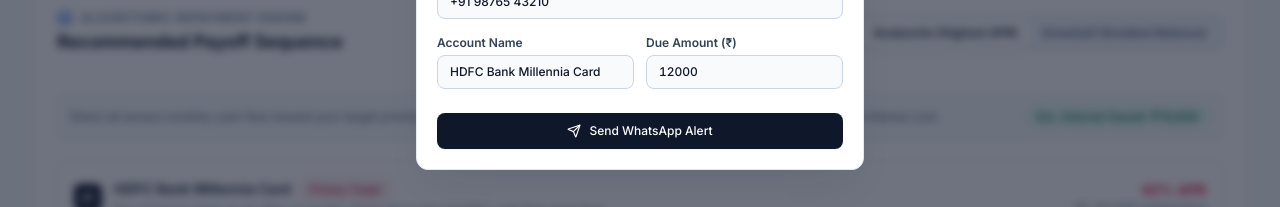
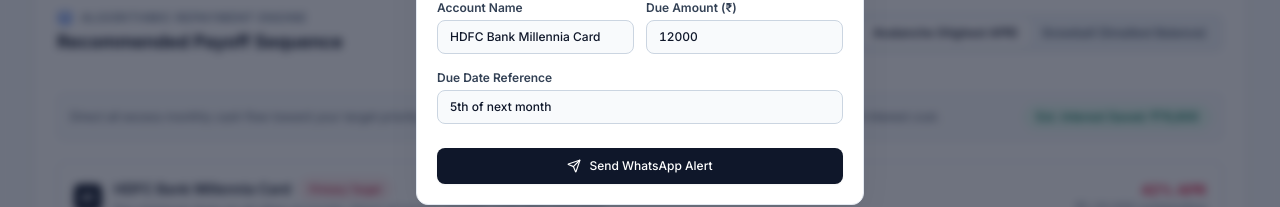
Before and after one commit to sahilbhargava6/nevasta-frontend, a Next.js app: page /dashboard in a window 1280 px wide. Both pictures are taken after a click on the button "Set Alert". Shown: the part 420-627 px from the top of the page. Built offline with nearby package versions, Linux system fonts and the light colour scheme; no server answers.

Commit message:
Clean all unused imports and add missing due date field

```diff
--- a/src/app/balance-transfer/page.tsx
+++ b/src/app/balance-transfer/page.tsx
@@ -5,15 +5,10 @@
 import {
   Sparkles,
   Calculator,
-  ArrowRight,
   CheckCircle2,
-  TrendingDown,
   FileText,
   Clock,
   RefreshCw,
-  Building2,
-  ShieldCheck,
-  ChevronRight,
   Sliders,
 } from 'lucide-react';
 import { api } from '@/lib/api';
--- a/src/app/dashboard/page.tsx
+++ b/src/app/dashboard/page.tsx
@@ -5,7 +5,6 @@
 import Link from 'next/link';
 import {
   TrendingDown,
-  CreditCard,
   Landmark,
   Sparkles,
   ArrowRight,
@@ -17,7 +16,6 @@
   Lightbulb,
   Gauge,
   Layers,
-  ArrowUpRight,
 } from 'lucide-react';
 import { api } from '@/lib/api';
 import ReminderModal from '@/components/ReminderModal';
@@ -29,7 +27,6 @@
   const [eligibility, setEligibility] = useState<any>(null);
   const [cibilTips, setCibilTips] = useState<any>(null);
   const [strategy, setStrategy] = useState<'avalanche' | 'snowball'>('avalanche');
-  const [loading, setLoading] = useState(true);
   const [user, setUser] = useState<any>(null);
   const [isReminderOpen, setIsReminderOpen] = useState(false);
 
@@ -175,8 +172,6 @@
       setSnowballPlan(DEFAULT_SNOWBALL);
       setEligibility(DEFAULT_ELIGIBILITY);
       setCibilTips(DEFAULT_CIBIL_TIPS);
-    } finally {
-      setLoading(false);
     }
   };
 
@@ -185,7 +180,9 @@
     if (storedUser) {
       try {
         setUser(JSON.parse(storedUser));
-      } catch (e) {}
+      } catch {
+        // invalid stored json
+      }
     }
     loadData();
   }, []);
--- a/src/app/page.tsx
+++ b/src/app/page.tsx
@@ -5,16 +5,12 @@
 import AuthModal from '@/components/AuthModal';
 import {
   CreditCard,
-  Landmark,
   Layers,
   ShieldCheck,
-  TrendingDown,
   ArrowRight,
   CheckCircle2,
   Lock,
   ChevronDown,
-  Percent,
-  Calendar,
   Building2,
   FileCheck2,
   Sparkles,
--- a/src/components/Navbar.tsx
+++ b/src/components/Navbar.tsx
@@ -11,7 +11,6 @@
   LogOut,
   Menu,
   X,
-  User,
   ShieldCheck,
   ChevronRight,
 } from 'lucide-react';
--- a/src/components/ReminderModal.tsx
+++ b/src/components/ReminderModal.tsx
@@ -34,7 +34,7 @@
       });
       setSentResponse(res.payload);
       toast.success(`${channel.toUpperCase()} payment reminder dispatched successfully`);
-    } catch (err: any) {
+    } catch {
       toast.error('Failed to send payment reminder notification');
     } finally {
       setLoading(false);
@@ -158,6 +158,17 @@
               </div>
             </div>
 
+            <div className="space-y-1">
+              <label className="block text-xs font-semibold text-slate-700">Due Date Reference</label>
+              <input
+                type="text"
+                value={dueDate}
+                onChange={(e) => setDueDate(e.target.value)}
+                placeholder="e.g. 5th of next month"
+                className="w-full px-3 py-2 bg-slate-50 border border-slate-300 rounded-lg text-xs font-medium text-slate-900 focus:bg-white focus:outline-none focus:ring-2 focus:ring-blue-600/20 focus:border-blue-600"
+              />
+            </div>
+
             <div className="pt-2">
               <button
                 type="submit"
```
